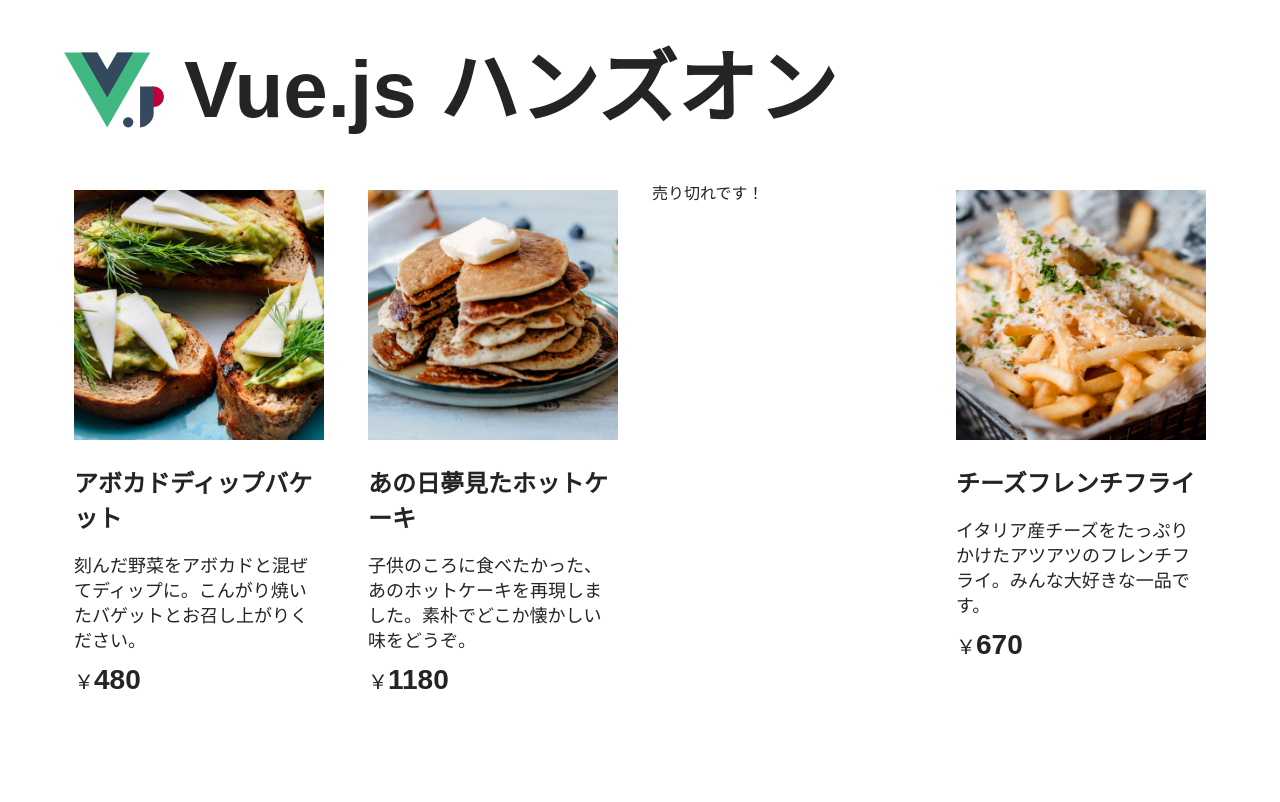
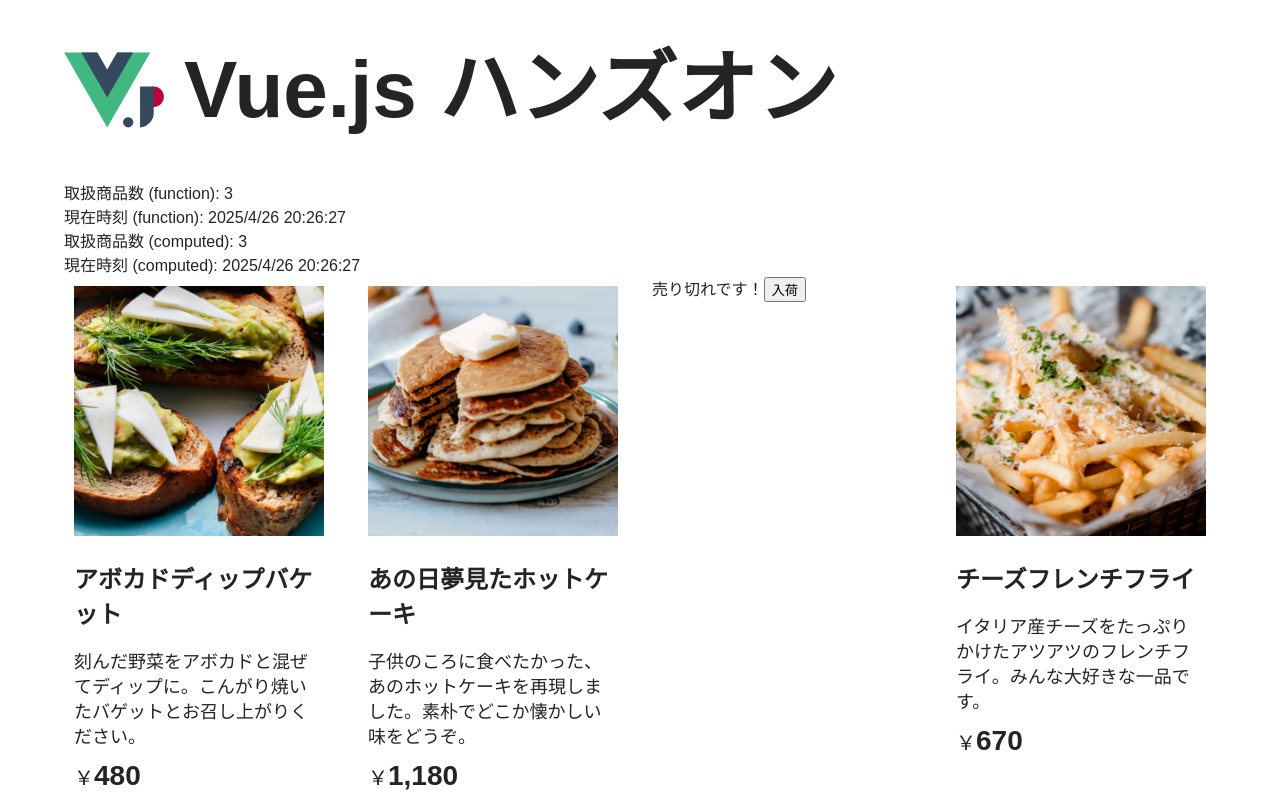
Before and after one commit to south-bluesound/vue3-lab, a Vue app: page / in a window 1280 px wide. Built offline with nearby package versions, Linux system fonts and the light colour scheme.

Commit message:
:sparkles: 関数で価格にカンマを入れる

```diff
--- a/src/App.vue
+++ b/src/App.vue
@@ -1,5 +1,5 @@
 <script setup>
-import { ref } from 'vue';
+import { ref, computed } from 'vue';
 const items = ref([
   {
     id: 1,
@@ -38,6 +38,32 @@
     soldOut: false
   }
 ])
+
+const pricePrefix = (price) => {
+  return price.toLocaleString();
+}
+
+const stockQuantity = () => {
+  return items.value.filter(item => item.soldOut === false).length;
+}
+
+const stockItem = (item) => {
+  item.soldOut = false;
+}
+
+const getDate = () => {
+  const date = new Date();
+  return date.toLocaleString('ja-JP', { timeZone: 'Asia/Tokyo' });
+}
+
+const stockQuantityComputed = computed(() => {
+  return items.value.filter(item => item.soldOut === false).length;
+})
+
+const getDateComputed = computed(() => {
+  const date = new Date();
+  return date.toLocaleString('ja-JP', { timeZone: 'Asia/Tokyo' });
+})
 </script>
 
 <template>
@@ -47,6 +73,10 @@
       alt="">
     <h1>Vue.js ハンズオン</h1>
   </header>
+  <div>取扱商品数 (function): {{ stockQuantity() }}</div>
+  <div>現在時刻 (function): {{ getDate() }}</div>
+  <div>取扱商品数 (computed): {{ stockQuantityComputed }}</div>
+  <div>現在時刻 (computed): {{ getDateComputed }}</div>
   <main class="main">
     <template
       v-for="item in items"
@@ -60,10 +90,12 @@
         <div class="description">
           <h2>{{ item.name }}</h2>
           <p>{{ item.description }}</p>
-          <span>￥<span class="price">{{ item.price }}</span></span>
+          <span>￥<span class="price">{{ pricePrefix(item.price) }}</span></span>
         </div>
       </div>
-      <div v-else>売り切れです！</div>
+      <div v-else>
+        売り切れです！<button type="button" @click="stockItem(item)">入荷</button>
+      </div>
     </template>
   </main>
 </template>
```
